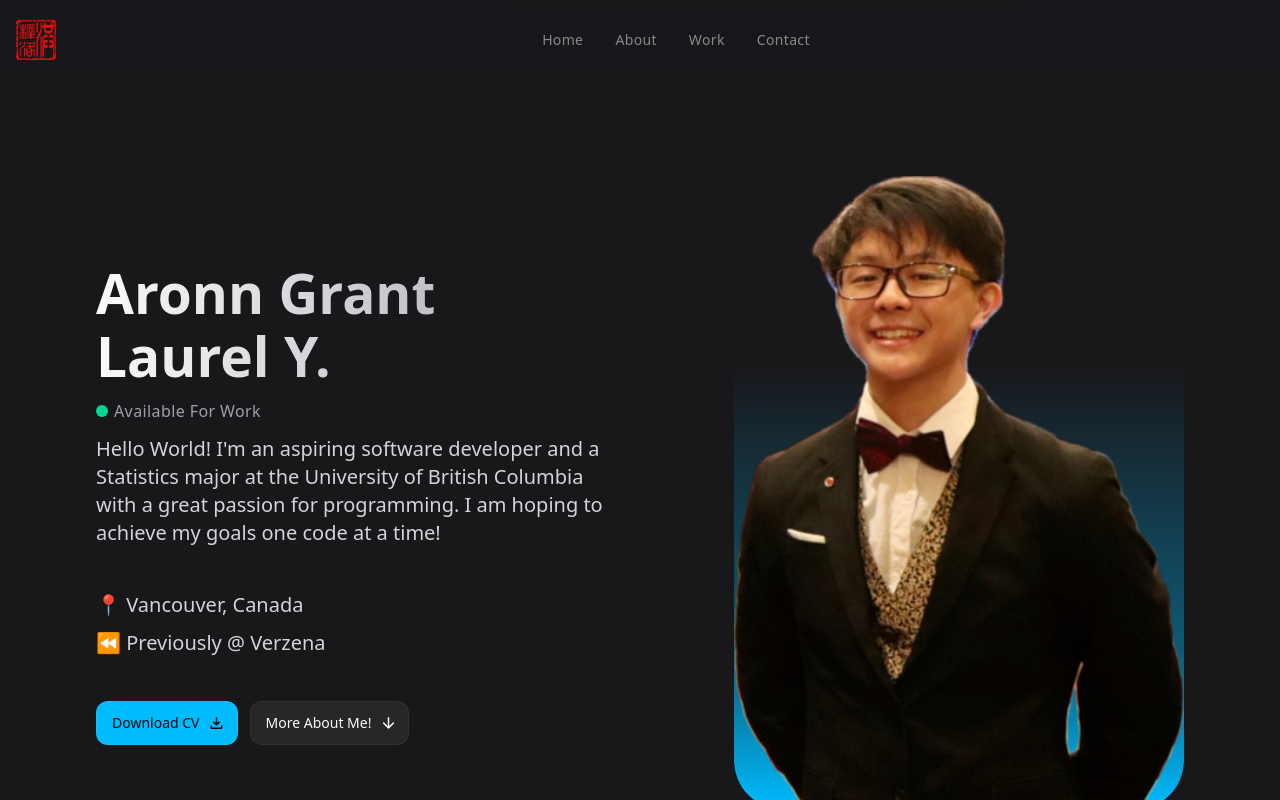
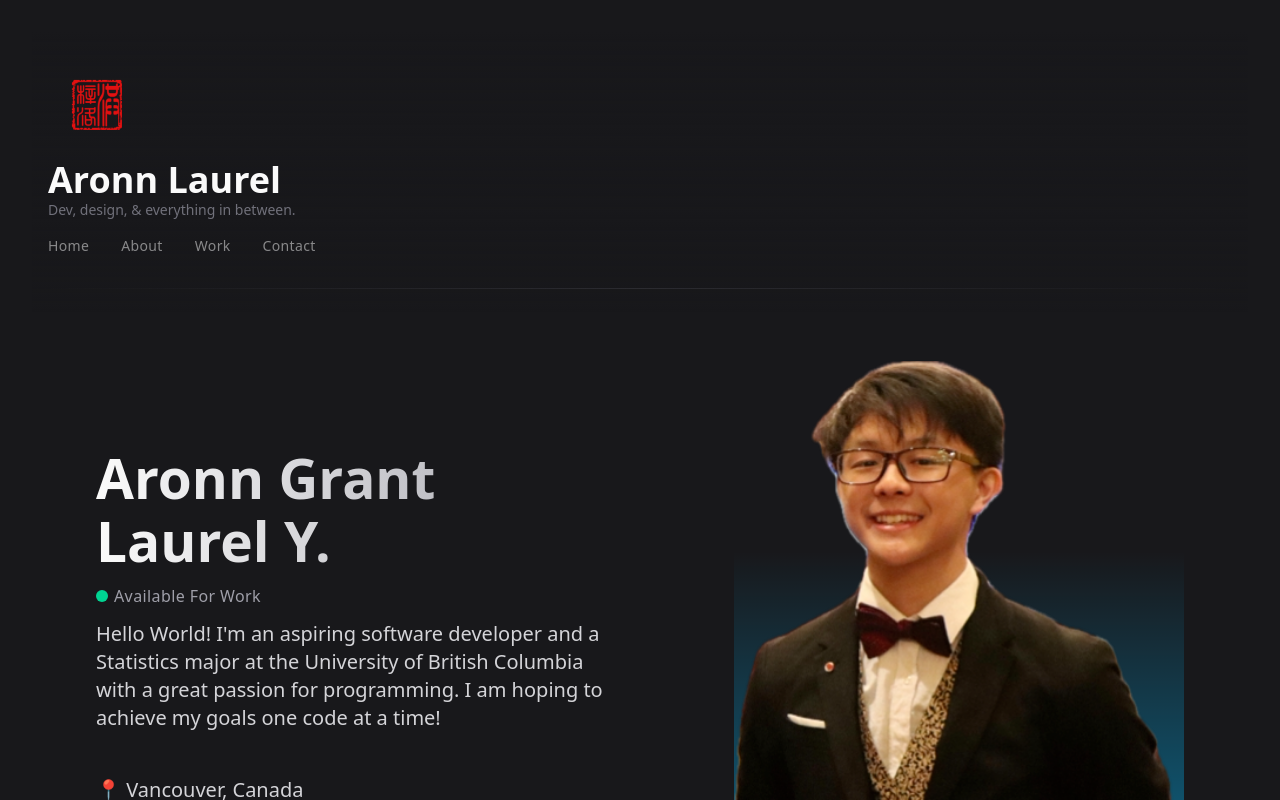
Before and after one commit to LaoAronn/laoaronn.github.io, a React (Vite) app: page / in a window 1280 px wide. Shown: the top 800 px of the page. Built offline with nearby package versions, Linux system fonts and the light colour scheme.

Commit message:
Fixed NavItems Alignment

```diff
--- a/src/components/Header.jsx
+++ b/src/components/Header.jsx
@@ -7,25 +7,45 @@ import { useState } from "react";
 
 const Header = () => {
     const [navOpen, setNavOpen] = useState(false);
+    const [showSubtitle, setShowSubtitle] = useState(false);
 
     return (
-        <header className="fixed top-0 left-0 w-full h-20 flex items-center z-40 bg-gradient-to-b from-zinc-900 to-zinc-900/0">
+        <header className="relative w-full z-40 bg-gradient-to-b from-zinc-900 to-zinc-900/0">
 
-            <div className="max-w-screen-2xl w-full mx-auto px-4 flex items-center gap-8">
+            <div className="max-w-screen-2xl w-full mx-auto px-4 flex flex-col items-start gap-2 py-6">
 
-                <h1>
-                    <Link to="/" className="logo">
-                        <img src="/images/aronnSeal.png"
-                             width = {40}
-                             height = {40}
-                             alt="Aronn Laurel"
-                        />
-                    </Link>
-                </h1>
+                {/* Logo */}
+                <Link to="/" className="logo" onClick={() => setShowSubtitle(!showSubtitle)}>
+                    <img src="/images/aronnSeal.png"
+                         width = {36}
+                         height = {36}
+                         className="md:w-[50px] md:h-[50px]"
+                         alt="Aronn Laurel"
+                    />
+                </Link>
 
-                <div className="flex-1 flex justify-center">
-                    <Navbar navOpen={navOpen} />
+                {/* Name and Header */}
+                <div className="text-left">
+                    <div className="flex items-center gap-3">
+                        <h1 className="text-2xl md:text-4xl font-semibold text-zinc-50">
+                            Aronn Laurel
+                        </h1>
+                        {showSubtitle && (
+                            <h1 className="text-lg md:text-2xl text-red-600 animate-fadeIn">
+                                洪梓洺
+                            </h1>
+                        )}
+                    </div>
+                    <p className="text-xs md:text-sm text-zinc-500">
+                        Dev, design, & everything in between.
+                    </p>
                 </div>
+
+                {/* Navigation */}
+                <Navbar navOpen={navOpen} />
+
+                {/* Separator */}
+                <div className="w-full h-px bg-gradient-to-r from-zinc-700/0 via-zinc-700/50 to-zinc-700/0 mt-4"></div>
 
             </div>
 
--- a/src/components/Navbar.jsx
+++ b/src/components/Navbar.jsx
@@ -48,24 +48,21 @@ const Navbar = () => {
     }
   ];
 
-
   return (
-    <nav className="navbar flex justify-center">
-      {
-        navItems.map(({ label, link, className, ref}, key) => (
+    <nav style={{ display: 'flex', justifyContent: 'flex-start', alignItems: 'center' }} className="-ml-2 md:-ml-4">
+      {navItems.map(({ label, link, className }, key) => (
         <Link
           to={link}
           key={key}
-              ref={ref}
           className={className}
           onClick={activeCurrentLink}
         >
           {label}
         </Link>
-          ))
-      }
+      ))}
     </nav>
   )
+
 }
 
 Navbar.propTypes = {
--- a/src/index.css
+++ b/src/index.css
@@ -21,6 +21,19 @@
 @layer utilities {
   .font-sans {
     font-family: 'Inter', sans-serif;
+  }
+
+  @keyframes fadeIn {
+    from {
+      opacity: 0;
+    }
+    to {
+      opacity: 1;
+    }
+  }
+
+  .animate-fadeIn {
+    animation: fadeIn 0.3s ease-in-out;
   }
 }
 
@@ -92,12 +105,13 @@ body {
 /* Navbar */
 
 .navbar {
-  @apply flex items-center justify-center gap-0 p-0
+  @apply flex items-center justify-start gap-0 p-0
 }
 
 .nav-link {
-  @apply grid items-center h-9 px-4 text-sm font-medium
+  @apply flex items-center justify-start h-7 px-2 text-xs font-medium text-left
   tracking-wide text-zinc-50/50 hover:text-zinc-50 transition-colors
+  md:h-9 md:px-4 md:text-sm
 }
 
 .nav-link-contact {
--- a/src/pages/Hero.jsx
+++ b/src/pages/Hero.jsx
@@ -3,7 +3,7 @@ import {ButtonPrimary, ButtonOutline} from "../components/Button";
 
 const Hero = () => {
     return (
-        <section id="home" className="pt-28 lg:pt-36">
+        <section id="home" className="pt-8 lg:pt-12">
 
             <div className="container lg:grid lg:grid-cols-2 items-center lg:gap-10">
 
```
Lines whose indentation alone changed are shown as unchanged.
